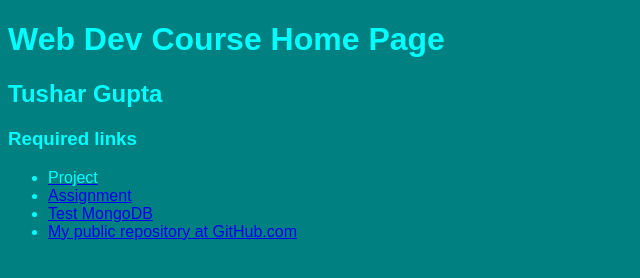
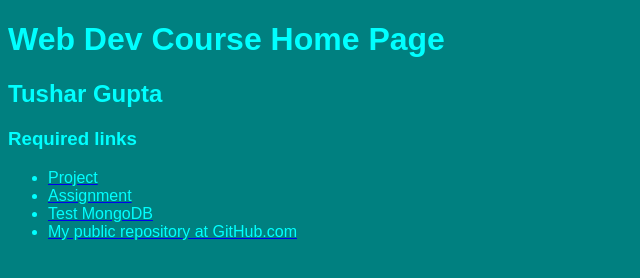
Before and after one commit to tusharguptacse/gupta-tushar-webdev, a website: page public/index.html in a window 1280 px wide. Shown: the whole page, without its empty margins (0-640 px from the left). Drawn offline with Linux system fonts and the light colour scheme.

Commit message:
Update index.html

```diff
--- a/public/index.html
+++ b/public/index.html
@@ -17,13 +17,13 @@
             <a href="project/index.html"><Font face="Arial" color = "aqua">Project</Font></a>
         </li>
         <li>
-            <a href="assignment/index.html"><Font face="Arial">Assignment</Font></a>
+            <a href="assignment/index.html"><Font face="Arial" color = "aqua">Assignment</Font></a>
         </li>
         <li>
-            <a href="test/index.html"><Font face="Arial">Test MongoDB</Font></a>
+            <a href="test/index.html"><Font face="Arial" color = "aqua">Test MongoDB</Font></a>
         </li>
         <li>
-            <a href="https://github.com/tusharguptacse/gupta-tushar-webdev"><Font face="Arial">My public repository at GitHub.com</Font></a>
+            <a href="https://github.com/tusharguptacse/gupta-tushar-webdev"><Font face="Arial" color = "aqua">My public repository at GitHub.com</Font></a>
         </li>
     </ul>
 </body>
```
